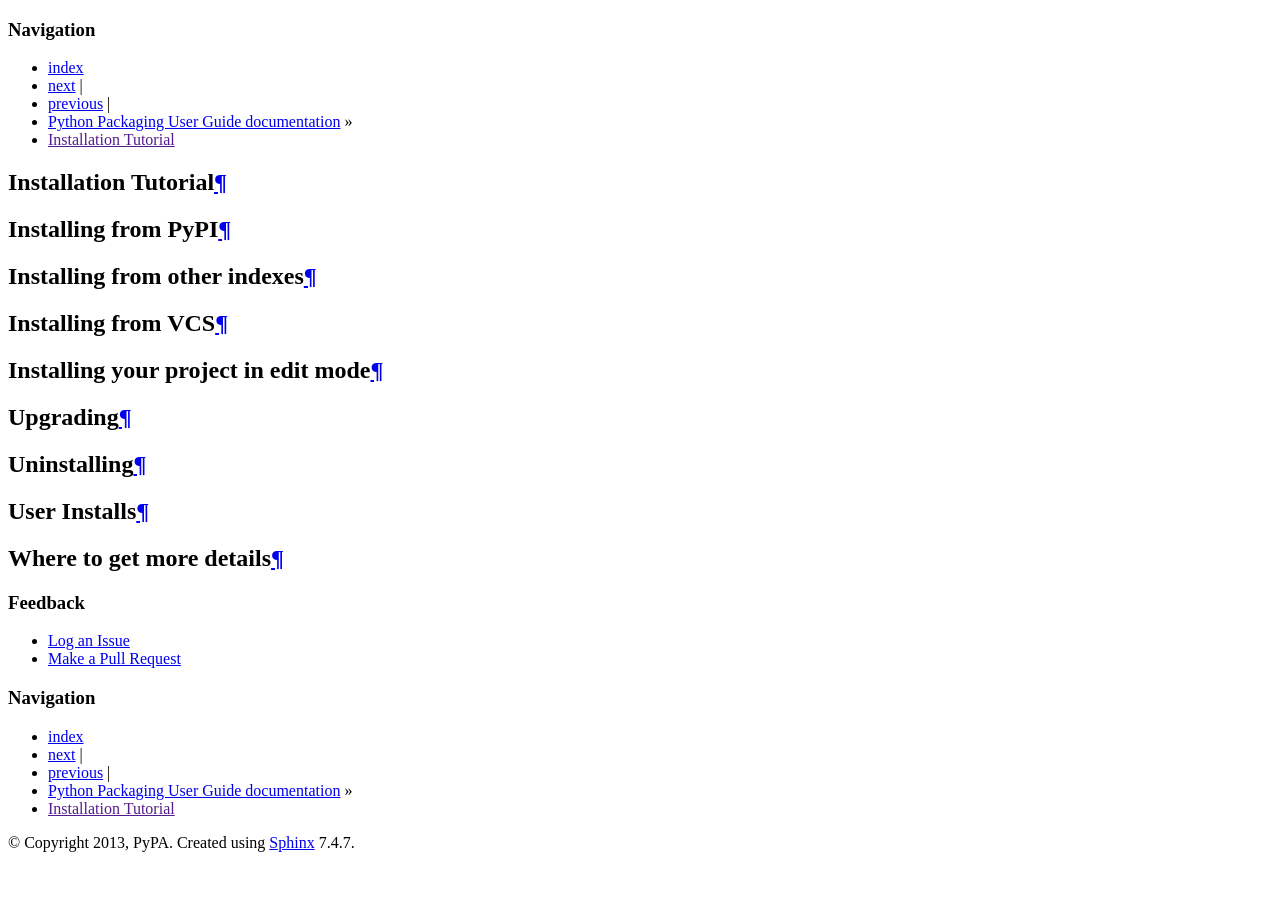
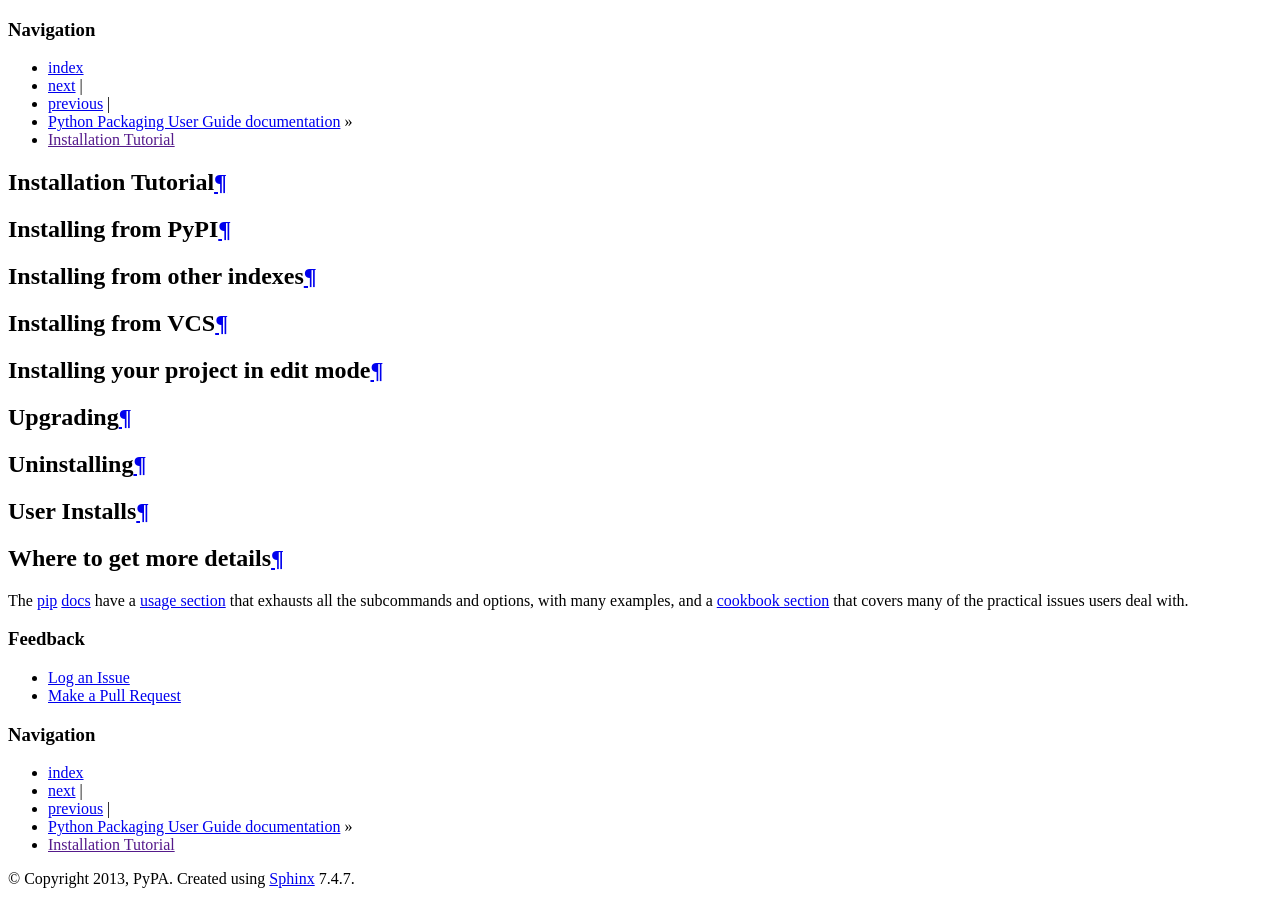
Before and after one commit to pypa/packaging.python.org, a Sphinx documentation site: the page built from source/installation_tutorial.txt, in a window 1280 px wide. Built offline with Sphinx 7.4.7, drawn with Linux system fonts in a browser that asks for light colours.

Commit message:
add pip usage and cookbook links to more details section

```diff
--- a/source/installation_tutorial.txt
+++ b/source/installation_tutorial.txt
@@ -27,3 +27,9 @@
 
 Where to get more details
 =========================
+
+The :ref:`pip` `docs <http://pip-installer.org>`_ have a `usage section
+<http://www.pip-installer.org/en/latest/usage.html>`_ that exhausts all the
+subcommands and options, with many examples, and a `cookbook section
+<http://www.pip-installer.org/en/latest/cookbook.html>`_ that covers many of the
+practical issues users deal with.
```
